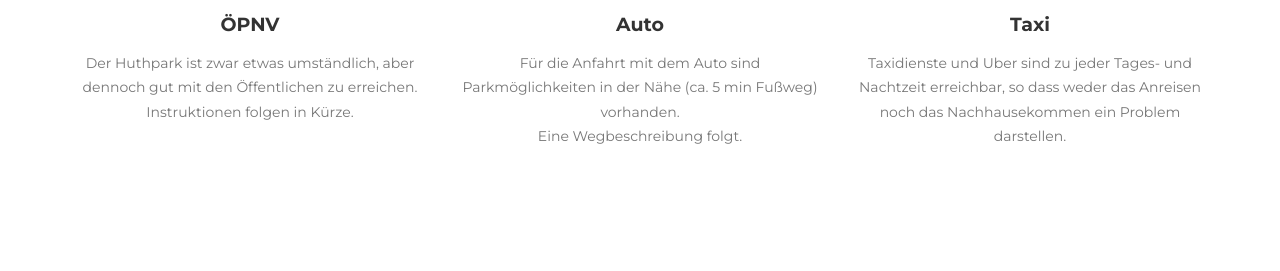
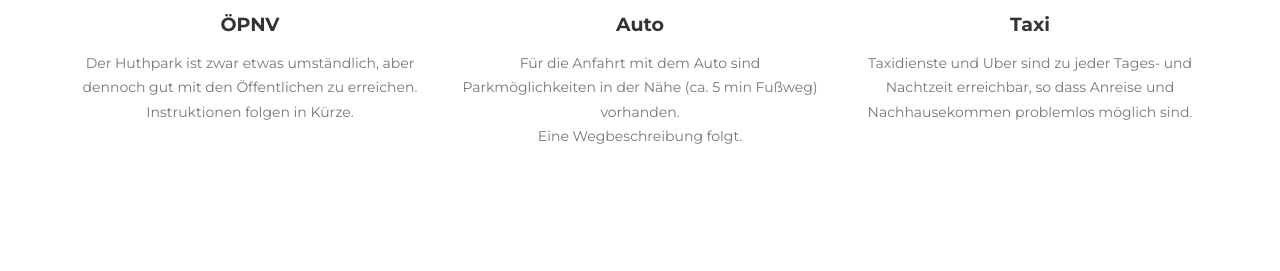
Before and after one commit to nic-nat/wedding, a Jekyll site: the page built from _fr_pages/index.html, in a window 1280 px wide and 900 px high, scrolled down 3186 px. Shown: the part 206-477 px from the top of the window. Built offline with Jekyll 4.4.1, drawn with Linux system fonts in a browser that asks for light colours; some web fonts are replaced.

Commit message:
Update travel.html

```diff
--- a/_includes/fr_data/travel.html
+++ b/_includes/fr_data/travel.html
@@ -31,7 +31,7 @@
                     <i class="fa fa-car fa-stack-1x fa-inverse"></i>
                 </span>
                 <h4 class="service-heading">Taxi</h4>
-                <p class="text-muted">Taxidienste und Uber sind zu jeder Tages- und Nachtzeit erreichbar, so dass weder das Anreisen noch das Nachhausekommen ein Problem darstellen.</p>
+                <p class="text-muted">Taxidienste und Uber sind zu jeder Tages- und Nachtzeit erreichbar, so dass Anreise und Nachhausekommen problemlos möglich sind.</p>
             </div>
 
         </div>
```
